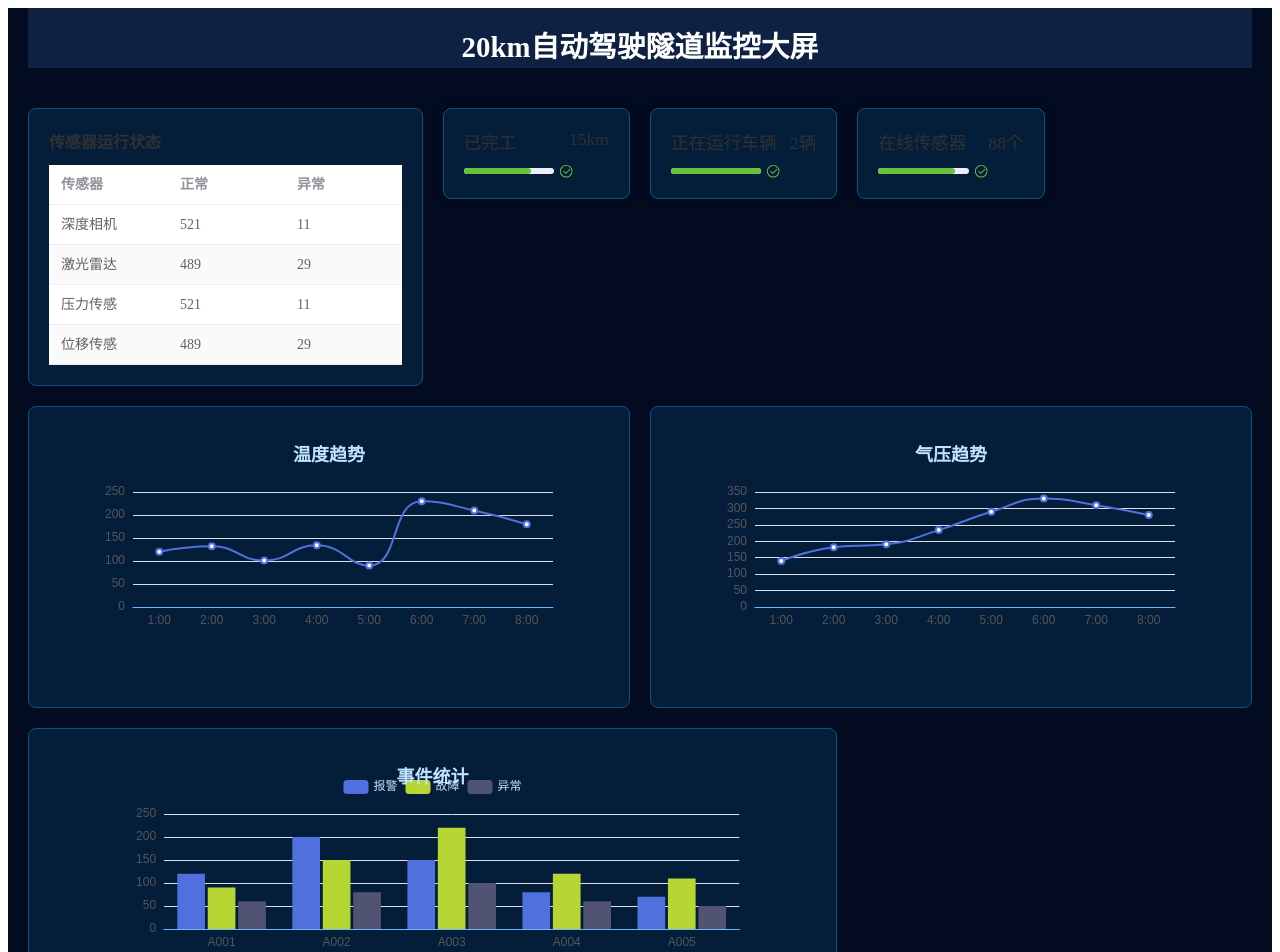
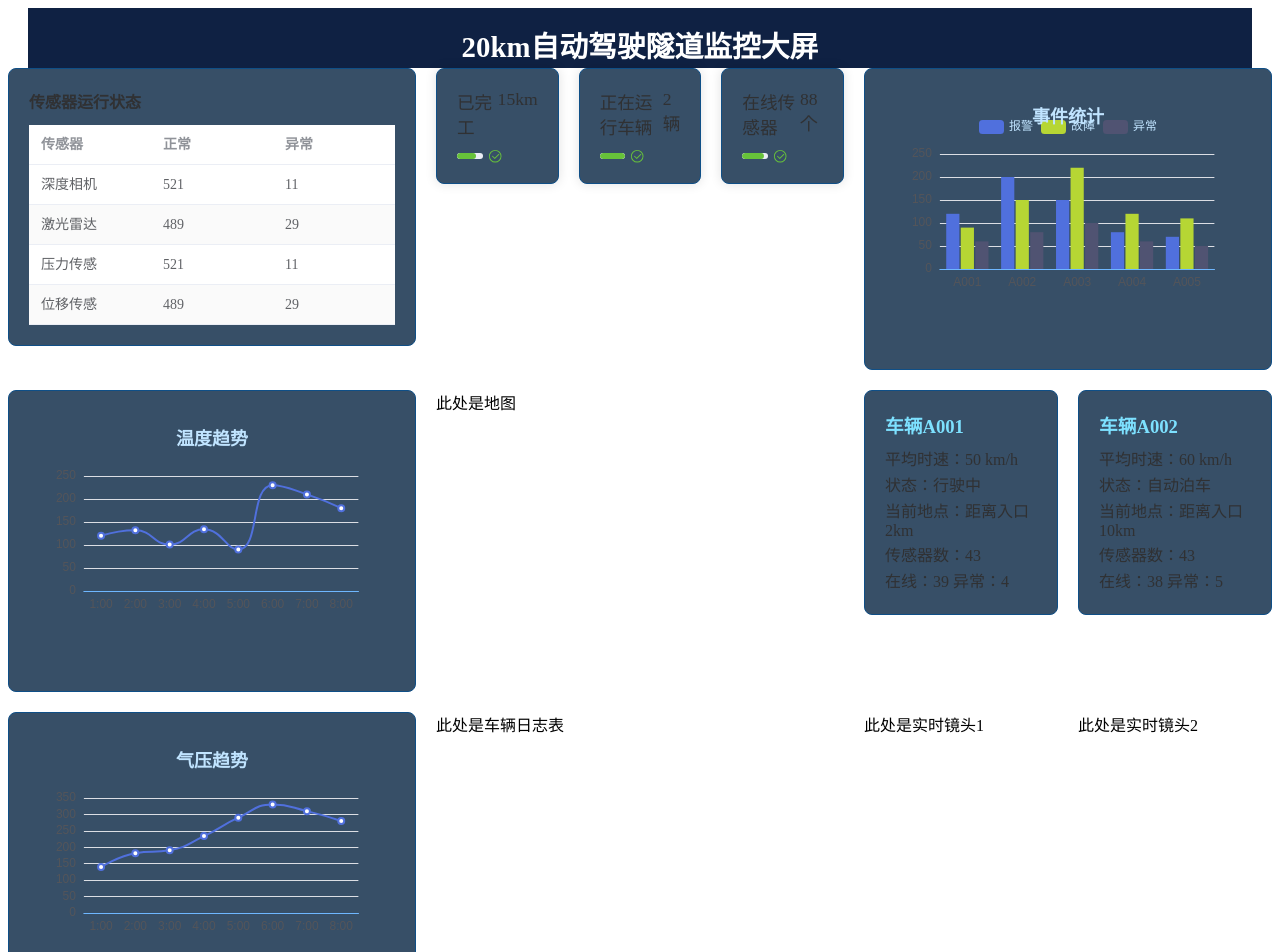
Before and after one commit to dzyhltqfcx/vueMonitor, a Vue app: page / in a window 1280 px wide. Shown: the top 952 px of the page. Built offline with nearby package versions, Linux system fonts and the light colour scheme.

Commit message:
修改框架

```diff
--- a/package.json
+++ b/package.json
@@ -27,6 +27,7 @@
     "globals": "^17.4.0",
     "npm-run-all2": "^8.0.4",
     "oxlint": "~1.51.0",
+    "sass-embedded": "^1.98.0",
     "vite": "^7.3.1",
     "vite-plugin-vue-devtools": "^8.0.7"
   },
--- a/src/App.vue
+++ b/src/App.vue
@@ -1,71 +1,46 @@
-<script setup>
-import HeaderCard from './elements/HeaderCard.vue'
-import ProgressCards from './elements/ProgressCards.vue'
-import TempChart from './elements/TempChart.vue'
-import PressureChart from './elements/PressureChart.vue'
-import EventChart from './elements/EventChart.vue'
-import SensorTable from './elements/SensorTable.vue'
-import CarCards from './elements/CarCards.vue'
+<template>
+  <div id="app" v-cloak>
+    <transition name="slide-left">
+      <router-view />
+    </transition>
+  </div>
+</template>
 
-const progressData = [
-  { label: '已完工', value: 15, unit: 'km', percent: 75 },
-  { label: '正在运行车辆', value: 2, unit: '辆', percent: 100 },
-  { label: '在线传感器', value: 88, unit: '个', percent: 85 }
-]
-
-const sensorStats = [
-  { name: '深度相机', normal: 521, abnormal: 11 },
-  { name: '激光雷达', normal: 489, abnormal: 29 },
-  { name: '压力传感', normal: 521, abnormal: 11 },
-  { name: '位移传感', normal: 489, abnormal: 29 }
-]
-
-const currentCars = [
-  { name: '车辆A001', speed: 50, state: '行驶中', location: '距离入口2km', sensors: 43, online: 39, abnormal: 4 },
-  { name: '车辆A002', speed: 60, state: '自动泊车', location: '距离入口10km', sensors: 43, online: 38, abnormal: 5 }
-]
+<script>
+export default {
+  name: 'App'
+}
 </script>
 
-<template>
-  <el-container class="dashboard">
-    <el-header class="header">
-      <HeaderCard />
-    </el-header>
+<style lang="scss">
+#app {
+  width: 100%;
+  height: 100%;
+  -webkit-font-smoothing: antialiased;
+  -moz-osx-font-smoothing: grayscale;
+  -webkit-user-select: none;
+  -moz-user-select: none;
+  -ms-user-select: none;
+  user-select: none;
+}
+.slide-left-enter {
+  opacity: 0;
+  -webkit-transform: translate(30px, 0);
+  transform: translate(30px, 0);
+}
 
-    <el-main class="content">
+.slide-left-enter-active {
+  transition: all 0.5s ease;
+}
 
-      <el-row :gutter="20" class="chart-row">
-        <el-col :span="8">
-          <SensorTable :sensorStats="sensorStats" />
-        </el-col>
-        <el-col :span="12">
-           <ProgressCards :progressData="progressData" />
-        </el-col>
-      </el-row>
+.slide-left-leave-to {
+  opacity: 0;
+  -webkit-transform: translate(-30px, 0);
+  transform: translate(-30px, 0);
+  display: none;
+}
 
-
-      <el-row :gutter="20" class="chart-row">
-        <el-col :span="12">
-          <TempChart />
-        </el-col>
-        <el-col :span="12">
-          <PressureChart />
-        </el-col>
-      </el-row>
-
-      <el-row :gutter="20" class="chart-row">
-        <el-col :span="16">
-          <EventChart />
-        </el-col>
-      </el-row>
-
-      <CarCards :currentCars="currentCars" />
-    </el-main>
-  </el-container>
-</template>
-
-<style scoped>
-.dashboard { background: #020b1f; min-height: 100vh; color: #c0e4ff; }
-.content { padding: 20px; }
-.chart-row { margin-top: 20px; }
+.slide-left-leave-active {
+  transition: all 0.5s ease;
+}
 </style>
--- a/src/elements/ProgressCards.vue
+++ b/src/elements/ProgressCards.vue
@@ -16,6 +16,8 @@
 defineProps({
   progressData: Array
 })
+
+
 </script>
 
 <style scoped>
--- a/src/router/index.js
+++ b/src/router/index.js
@@ -1,8 +1,15 @@
 import { createRouter, createWebHistory } from 'vue-router'
+import IndexLayout from '../views/IndexLayout.vue'
 
 const router = createRouter({
   history: createWebHistory(import.meta.env.BASE_URL),
-  routes: [],
+  routes: [
+    {
+      path: '/',
+      name: 'IndexLayout',
+      component: IndexLayout
+    }
+  ],
 })
 
 export default router
--- /dev/null
+++ b/src/views/IndexLayout.vue
@@ -0,0 +1,131 @@
+<script setup>
+import HeaderCard from '../elements/HeaderCard.vue'
+import ProgressCards from '../elements/ProgressCards.vue'
+import TempChart from '../elements/TempChart.vue'
+import PressureChart from '../elements/PressureChart.vue'
+import EventChart from '../elements/EventChart.vue'
+import SensorTable from '../elements/SensorTable.vue'
+import CarCards from '../elements/CarCards.vue'
+
+const progressData = [
+  { label: '已完工', value: 15, unit: 'km', percent: 75 },
+  { label: '正在运行车辆', value: 2, unit: '辆', percent: 100 },
+  { label: '在线传感器', value: 88, unit: '个', percent: 85 }
+]
+
+const sensorStats = [
+  { name: '深度相机', normal: 521, abnormal: 11 },
+  { name: '激光雷达', normal: 489, abnormal: 29 },
+  { name: '压力传感', normal: 521, abnormal: 11 },
+  { name: '位移传感', normal: 489, abnormal: 29 }
+]
+
+const currentCars = [
+  { name: '车辆A001', speed: 50, state: '行驶中', location: '距离入口2km', sensors: 43, online: 39, abnormal: 4 },
+  { name: '车辆A002', speed: 60, state: '自动泊车', location: '距离入口10km', sensors: 43, online: 38, abnormal: 5 }
+]
+</script>
+
+<template>
+  <el-header class="header">
+      <HeaderCard />
+  </el-header>
+
+  <el-row :gutter="20">
+    <el-col :span="8">
+      <SensorTable :sensorStats="sensorStats" />
+    </el-col>
+    <el-col :span="8">
+      <ProgressCards :progressData="progressData" />
+    </el-col>
+    <el-col :span="8">
+      <EventChart />
+    </el-col>
+  </el-row>
+
+  <el-row :gutter="20">
+    <el-col :span="8">
+      <TempChart />
+    </el-col>
+    <el-col :span=" 8">
+      此处是地图
+    </el-col>
+    <el-col :span="8">
+      <CarCards :currentCars="currentCars" />
+    </el-col>
+  </el-row>
+
+  <el-row :gutter="20">
+    <el-col :span="8">
+      <PressureChart />
+    </el-col>
+    <el-col :span=" 8">
+      此处是车辆日志表
+    </el-col>
+    <el-col :span="4">
+      此处是实时镜头1
+    </el-col>
+    <el-col :span="4">
+      此处是实时镜头2
+    </el-col>
+  </el-row>
+</template>
+
+<style>
+.el-row {
+  margin-bottom: 20px;
+}
+.el-row:last-child {
+  margin-bottom: 0;
+}
+.el-col {
+  border-radius: 4px;
+}
+
+.grid-content {
+  border-radius: 4px;
+  min-height: 36px;
+}
+</style>
+<!--
+
+<template>
+  <el-container class="dashboard">
+
+
+    <el-main class="content">
+
+      <el-row :gutter="20" class="chart-row">
+        <el-col :span="8">
+
+        </el-col>
+        <el-col :span="12">
+        </el-col>
+      </el-row>
+
+
+      <el-row :gutter="20" class="chart-row">
+        <el-col :span="12">
+          <TempChart />
+        </el-col>
+        <el-col :span="12">
+
+        </el-col>
+      </el-row>
+
+      <el-row :gutter="20" class="chart-row">
+        <el-col :span="16">
+
+        </el-col>
+      </el-row>
+
+
+    </el-main>
+  </el-container>
+</template>
+
+<style scoped>
+.dashboard { background: #020b1f; min-height: 100vh; color: #c0e4ff; }
+.content { padding: 20px; }
+.chart-row { margin-top: 20px; }
+</style> -->
```
Also changed, not shown: 1 other file (tests, documents, lock files or other folders).
